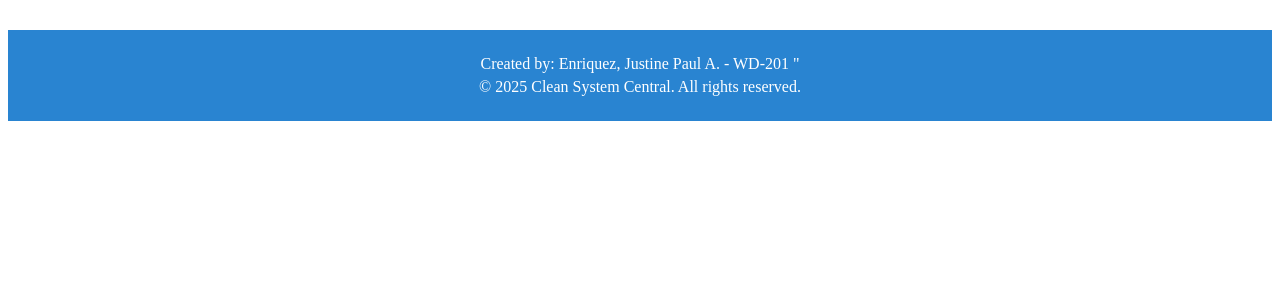
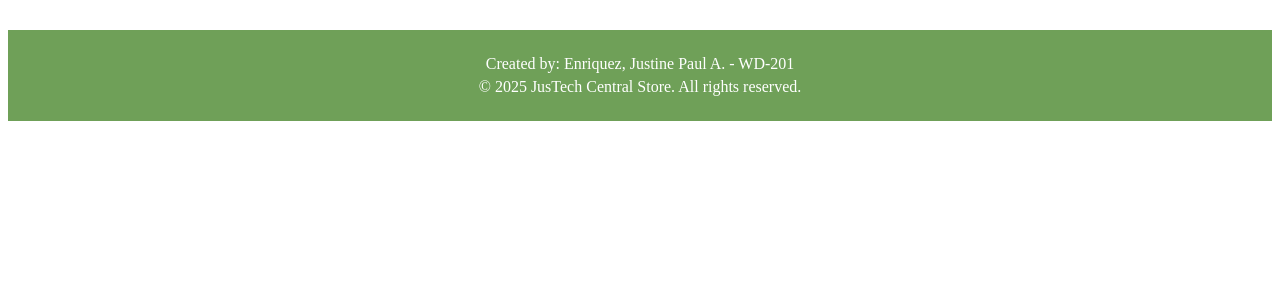
Before and after one commit to justineenriquez/DWEB-Assignment-1-2-, a PHP site: page /footer.php in a window 1280 px wide. Shown: the top 300 px of the page. Run offline with PHP 8.4, Linux system fonts and the light colour scheme.

Commit message:
Update footer.php
Updated footer content and styles.

```diff
--- a/footer.php
+++ b/footer.php
@@ -7,13 +7,13 @@
 </head>
 <body>
     <footer>
-        <p>Created by: Enriquez, Justine Paul A. - WD-201 </a>"</p>
-        <p>&copy; <?php echo date('Y') ?> Clean System Central. All rights reserved.</p>
+        <p>Created by: Enriquez, Justine Paul A. - WD-201</p>
+        <p>&copy; <?php echo date('Y') ?> JusTech Central Store. All rights reserved.</p>
     </footer>
 
     <style>
         footer {
-            background-color: #2984D1;
+            background-color: #6fa058ff;
             color: white;
             text-align: center;
             padding: 20px;
```
